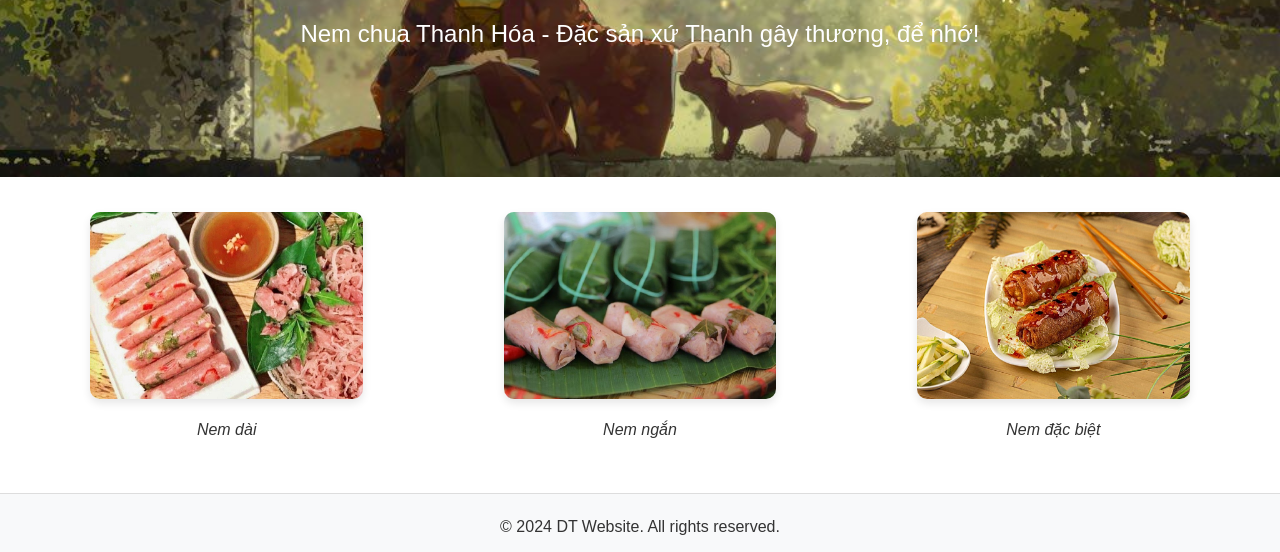
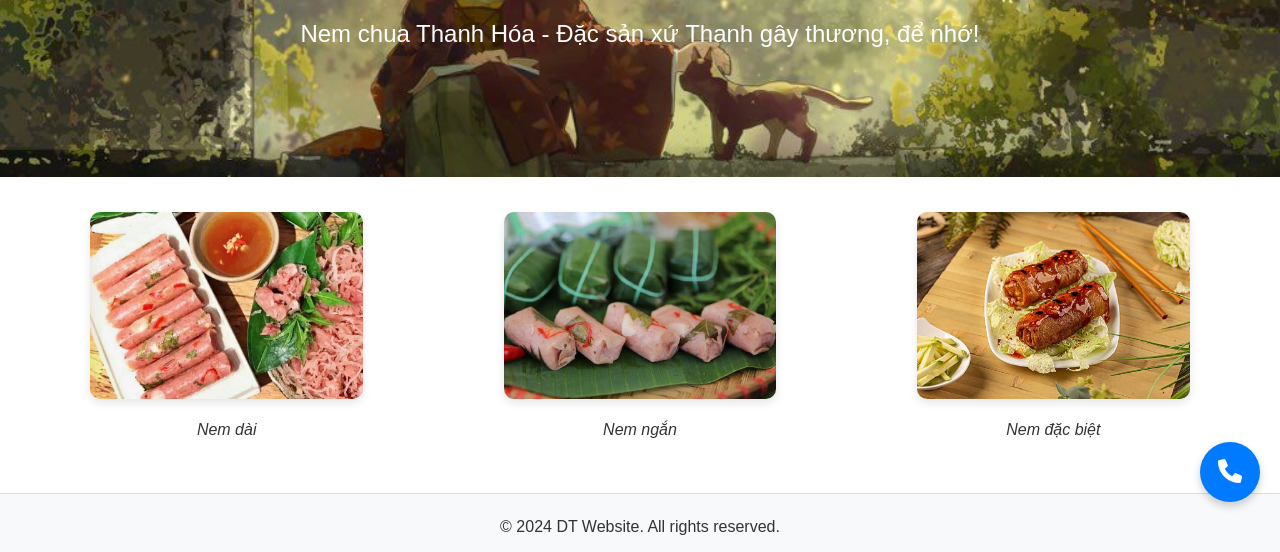
Before and after one commit to nemchuaxin/DT_Website, a plain HTML site: page index.html in a window 1280 px wide. Shown: the part 278-830 px from the top of the page. Drawn offline with Linux system fonts and the light colour scheme.

Commit message:
update call button

```diff
--- a/index.html
+++ b/index.html
@@ -86,6 +86,12 @@
         </div>
         <div class="modal-overlay"></div>
     </div>
+
+     <!-- Call Button -->
+     <div class="call-button">
+        <a href="tel:0989989989"><i class="fas fa-phone"></i></a>
+    </div>
+
     <script src="scripts.js"></script>
 </body>
 </html>
--- a/styles.css
+++ b/styles.css
@@ -254,3 +254,31 @@ form button {
 form button:hover {
     background-color: #45a049;
 }
+
+/* Call Button Styles */
+.call-button {
+    position: fixed;
+    bottom: 20px;
+    right: 20px;
+    background-color: #007BFF;
+    color: white;
+    border-radius: 50%;
+    width: 60px;
+    height: 60px;
+    display: flex;
+    align-items: center;
+    justify-content: center;
+    box-shadow: 0 4px 8px rgba(0, 0, 0, 0.2);
+    z-index: 1000;
+    transition: background-color 0.3s, transform 0.3s;
+}
+
+.call-button a {
+    color: white;
+    font-size: 24px;
+}
+
+.call-button:hover {
+    background-color: #0056b3;
+    transform: scale(1.1);
+}
```
